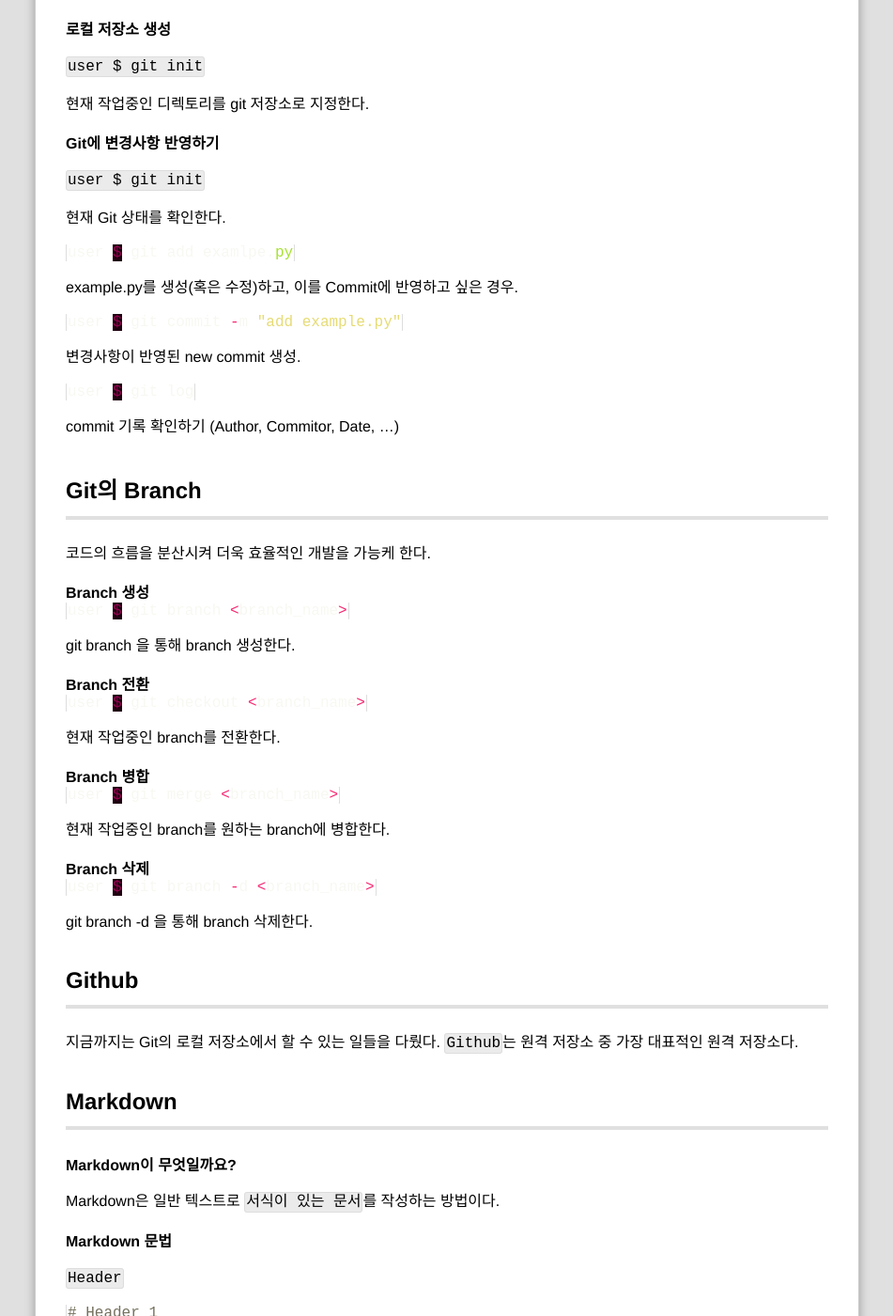
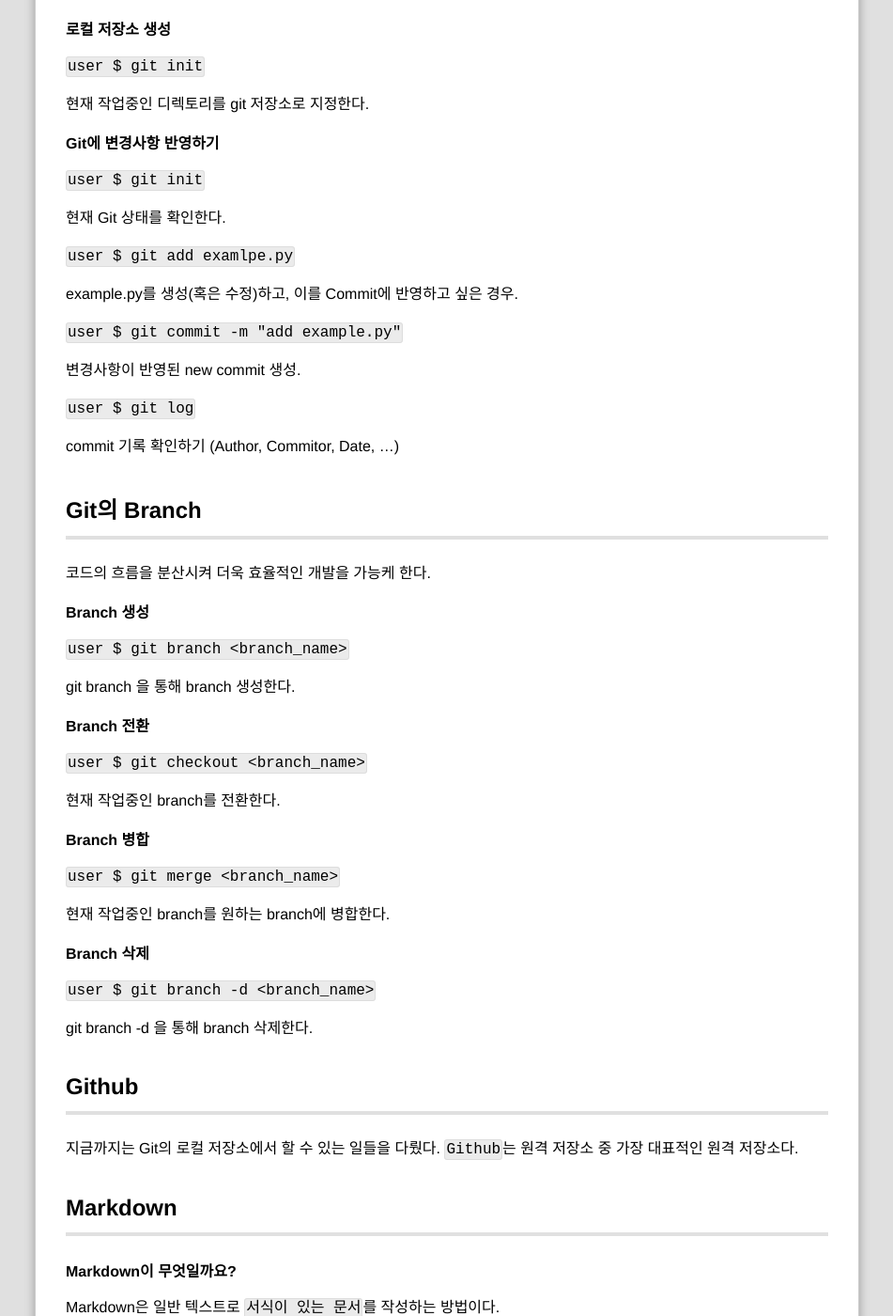
Before and after one commit to backsung75/backsung75.github.io, a Jekyll site: the page built from _posts/2022-11-30-welcome-to-jekyll.markdown, in a window 1280 px wide and 1400 px high, scrolled down 543 px. Shown: the whole window at 94% size, without its empty margins (18-969 px from the left). Built offline with Jekyll 4.4.1, drawn with Linux system fonts in a browser that asks for light colours; some of the changed text lies outside the part shown.

```diff
--- a/_posts/2022-11-30-welcome-to-jekyll.markdown
+++ b/_posts/2022-11-30-welcome-to-jekyll.markdown
@@ -23,46 +23,44 @@ Git은 분산 버전관리 시스템으로 로컬 저장소와 원격 저장소
 
 현재 Git 상태를 확인한다.
 
-{% highlight ruby %}
-user $ git add examlpe.py
-{% endhighlight %}
+`user $ git add examlpe.py`
+
 example.py를 생성(혹은 수정)하고, 이를 Commit에 반영하고 싶은 경우.
 
-{% highlight ruby %}
-user $ git commit -m "add example.py"
-{% endhighlight %}
+`user $ git commit -m "add example.py"`
+
 변경사항이 반영된 new commit 생성.
 
-{% highlight ruby %}
-user $ git log
-{% endhighlight %}
+
+`user $ git log`
+
 commit 기록 확인하기 (Author, Commitor, Date, ...)
 
 ## Git의 Branch
 코드의 흐름을 분산시켜 더욱 효율적인 개발을 가능케 한다.
 
 #### Branch 생성
-{% highlight ruby %}
-user $ git branch <branch_name>
-{% endhighlight %}
+
+`user $ git branch <branch_name>`
+
 git branch <branch 이름> 을 통해 branch 생성한다.
 
 #### Branch 전환
-{% highlight ruby %}
-user $ git checkout <branch_name>
-{% endhighlight %}
+
+`user $ git checkout <branch_name>`
+
 현재 작업중인 branch를 전환한다.
 
 #### Branch 병합
-{% highlight ruby %}
-user $ git merge <branch_name>
-{% endhighlight %}
+
+`user $ git merge <branch_name>`
+
 현재 작업중인 branch를 원하는 branch에 병합한다.
 
 #### Branch 삭제
-{% highlight ruby %}
-user $ git branch -d <branch_name>
-{% endhighlight %}
+
+`user $ git branch -d <branch_name>`
+
 git branch -d <branch 이름> 을 통해 branch 삭제한다.
 
 ## Github
@@ -74,57 +72,57 @@ git branch -d <branch 이름> 을 통해 branch 삭제한다.
 Markdown은 일반 텍스트로 `서식이 있는 문서`를 작성하는 방법이다.
 #### Markdown 문법
 `Header`
-{% highlight ruby %}
-# Header 1
-## Header 2
-### Header 3
-{% endhighlight %}
+
+`# Header 1`
+`## Header 2`
+`### Header 3`
+
 #, ##, ###, ... 으로 제목(header)을 작성한다.
 
 `Italic`
-{% highlight ruby %}
-*Italic*
-_Italic_
-{% endhighlight %}
+
+`*Italic*`
+`_Italic_`
+
 *이나 _로 감싸서 기울임체(italic)를 작성한다.
 
 `Bold`
-{% highlight ruby %}
-**Bold**
-__Bold__
-{% endhighlight %}
+
+`**Bold**`
+`__Bold__`
+
 **이나 __로 감싸서 강조체(bold)를 작성한다.
 
 `Strikethrough`
-{% highlight ruby %}
-~Strikethrough~
-{% endhighlight %}
+
+`~Strikethrough~`
+
 ~로 감싸서 취소선(strikethrough)을 작성한다.
 
 `Unordered List`
-{% highlight ruby %}
--Unordered List1
--Unordered List
-{% endhighlight %}
+
+`-Unordered List1`
+`-Unordered List`
+
 -를 앞에 붙여서 순서없는 리스트(unordered list)를 작성한다.
 
 `Ordered List`
-{% highlight ruby %}
-1.Ordered List1
-2.Ordered List2
-{% endhighlight %}
+
+`1.Ordered List1`
+`2.Ordered List2`
+
 숫자를 앞에 붙여서 순서 리스트(ordered list)를 작성한다.
 
 `Code`
-{% highlight ruby %}
-'code'
-{% endhighlight %}
+
+`'code'`
+
 `로 감싸서 코드(code)를 작성
 
 `Code Block`
-{% highlight ruby %}
-'''
-code block
-'''
-{% endhighlight %}
+
+`'''`
+`code block`
+`'''`
+
 '''...''' 으로 코드 블록(code block)을 적성한다.
```
